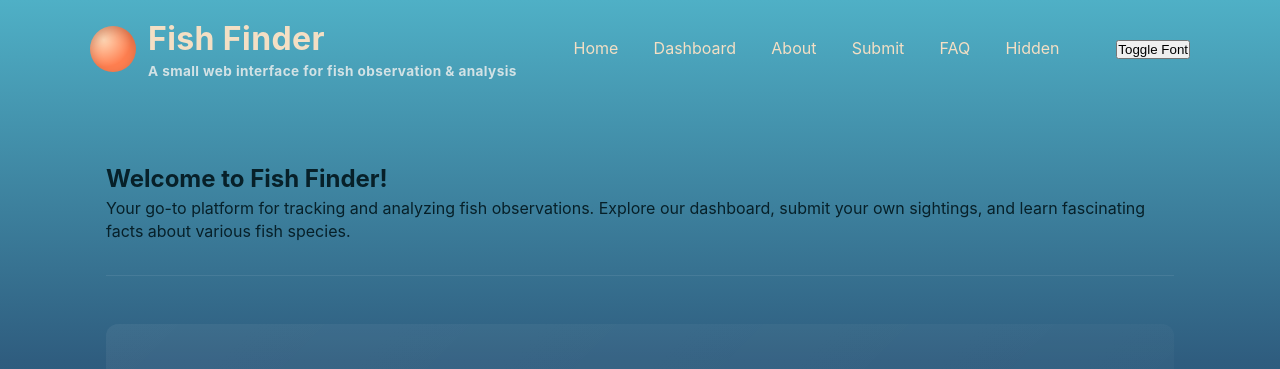
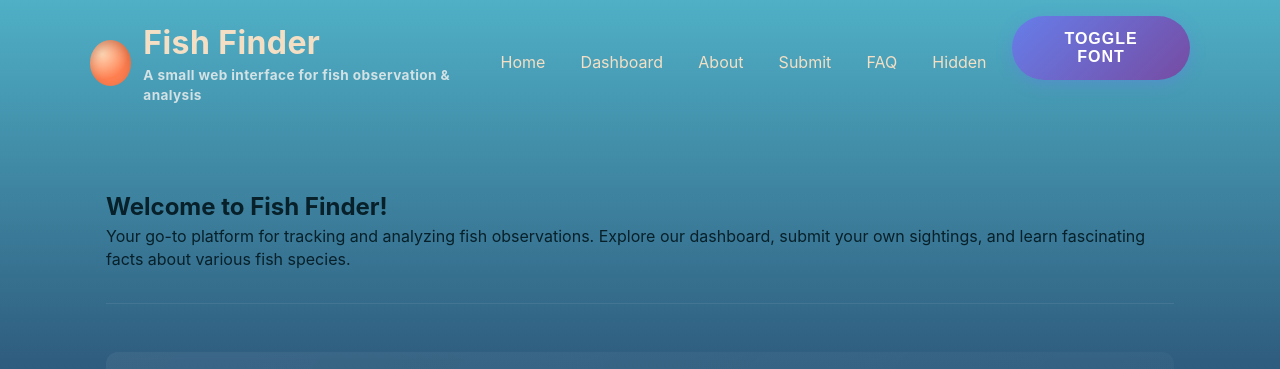
Before and after one commit to cooltaco2002-creator/Project, a plain HTML site: page Project P3/index.html in a window 1280 px wide. Shown: the top 369 px of the page. Drawn offline with Linux system fonts and the light colour scheme.

Commit message:
Update styles.css
added css for font toggle button

```diff
--- a/Project P3/css/styles.css
+++ b/Project P3/css/styles.css
@@ -318,3 +318,43 @@ a:focus, button:focus, input:focus, select:focus, textarea:focus{
     left: 50%;
     transform: translate(-50%, -50%);
 }
+/* styling for font toggle button */
+ .toggle-btn {
+      background: linear-gradient(135deg, #667eea 0%, #764ba2 100%);
+      color: white;
+      padding: 14px 32px;
+      border: none;
+      border-radius: 50px;
+      cursor: pointer;
+      font-size: 16px;
+      font-weight: 600;
+      margin-bottom: 30px;
+      box-shadow: 0 4px 15px rgba(102, 126, 234, 0.4);
+      transition: all 0.3s ease;
+      text-transform: uppercase;
+      letter-spacing: 1px;
+      position: relative;
+      overflow: hidden;
+    }
+
+    .toggle-btn::before {
+      content: '';
+      position: absolute;
+      top: 0;
+      left: -100%;
+      width: 100%;
+      height: 100%;
+      background: linear-gradient(135deg, #764ba2 0%, #667eea 100%);
+      transition: left 0.3s ease;
+    }
+
+
+    .toggle-btn:active {
+      transform: translateY(0) scale(0.98);
+      box-shadow: 0 2px 10px rgba(102, 126, 234, 0.4);
+    }
+
+    .toggle-btn span {
+      position: relative;
+      z-index: 1;
+    }
```
